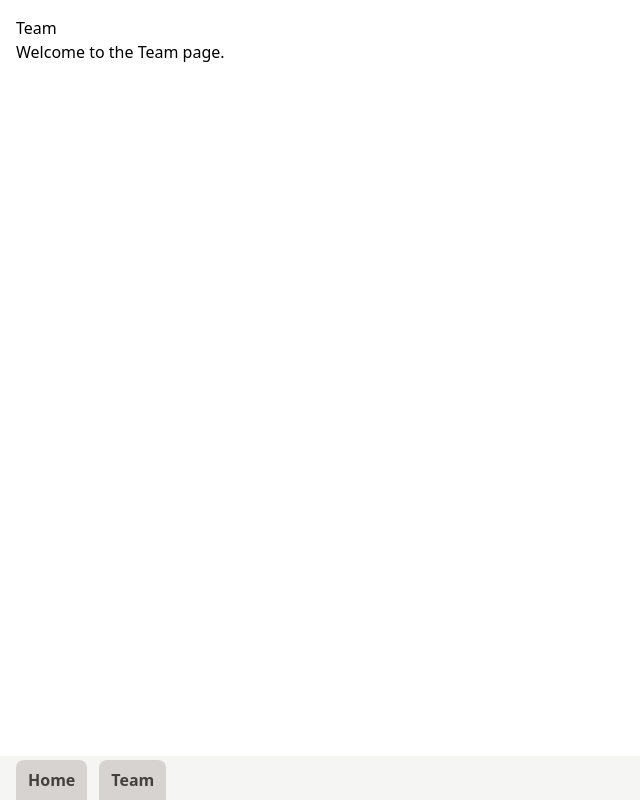
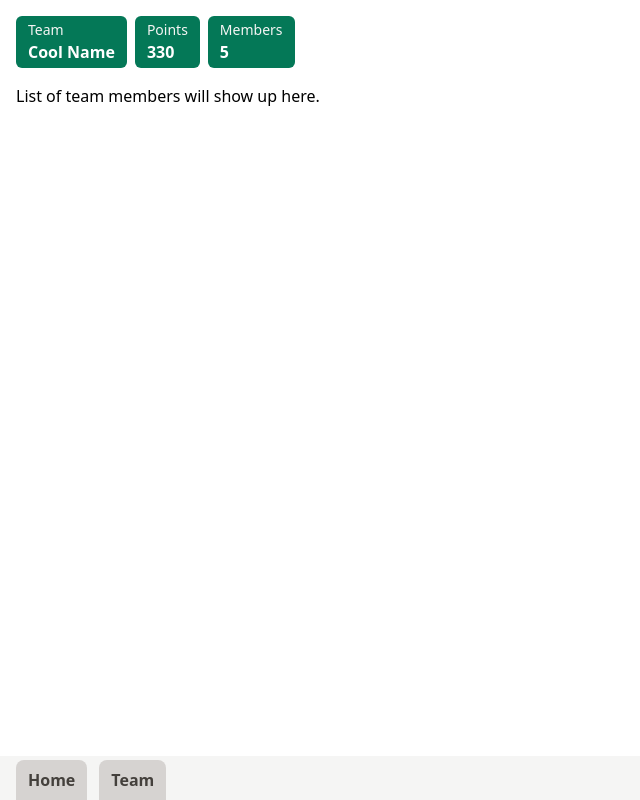
Before and after one commit to MarcinOstaszewski/skirmish-battle-app, a React (Vite) app: page /team in a window 1280 px wide. Shown: the whole page, without its empty margins (0-640 px from the left). Built offline with nearby package versions, Linux system fonts and the light colour scheme.

Commit message:
add Team page;

```diff
--- /dev/null
+++ b/src/components/Flex/Column.tsx
@@ -0,0 +1,13 @@
+interface ColumnProps {
+  title: string;
+  content: string | number;
+}
+
+export default function Column({ title, content }: ColumnProps) {
+  return (
+    <div className="flex flex-col mr-2 min-w-max bg-emerald-700 text-white py-1 px-3 rounded-md">
+      <span className="text-sm text-stone-100">{title}</span>
+      <span className="font-bold">{content}</span>
+    </div>
+  );
+}
--- a/src/main.tsx
+++ b/src/main.tsx
@@ -5,8 +5,8 @@ import { createBrowserRouter, RouterProvider } from 'react-router-dom'
 import './index.css'
 import ErrorPage from './pages/ErrorPage.tsx'
 import RootLayout from './pages/RootLayout.tsx'
+import Team from './pages/Team.tsx'
 import Root from './routes/root.tsx'
-import Team from './routes/team.tsx'
 
 const router = createBrowserRouter([
   {
--- a/src/pages/Team.tsx
+++ b/src/pages/Team.tsx
@@ -1,9 +1,16 @@
+import Column from "../components/Flex/Column";
 
 export default function Team() {
   return (
-    <div className="w-full h-full">
-      <h1>Team</h1>
-      <p>Welcome to the Team page.</p>
+    <div>
+      <div className="flex overflow-x-scroll mb-4">
+        <Column title="Team" content="Cool Name" />
+        <Column title="Points" content={330} />
+        <Column title="Members" content={5} />
+      </div>
+      <div className="flex overflow-y-scroll mb-4">
+        <p>List of team members will show up here.</p>
+      </div>
     </div>
   );
 }
--- a/src/routes/team.tsx
+++ /dev/null
@@ -1,9 +0,0 @@
-
-export default function Team() {
-  return (
-    <div className="">
-      <h1>Team</h1>
-      <p>Welcome to the Team page.</p>
-    </div>
-  );
-}
```
